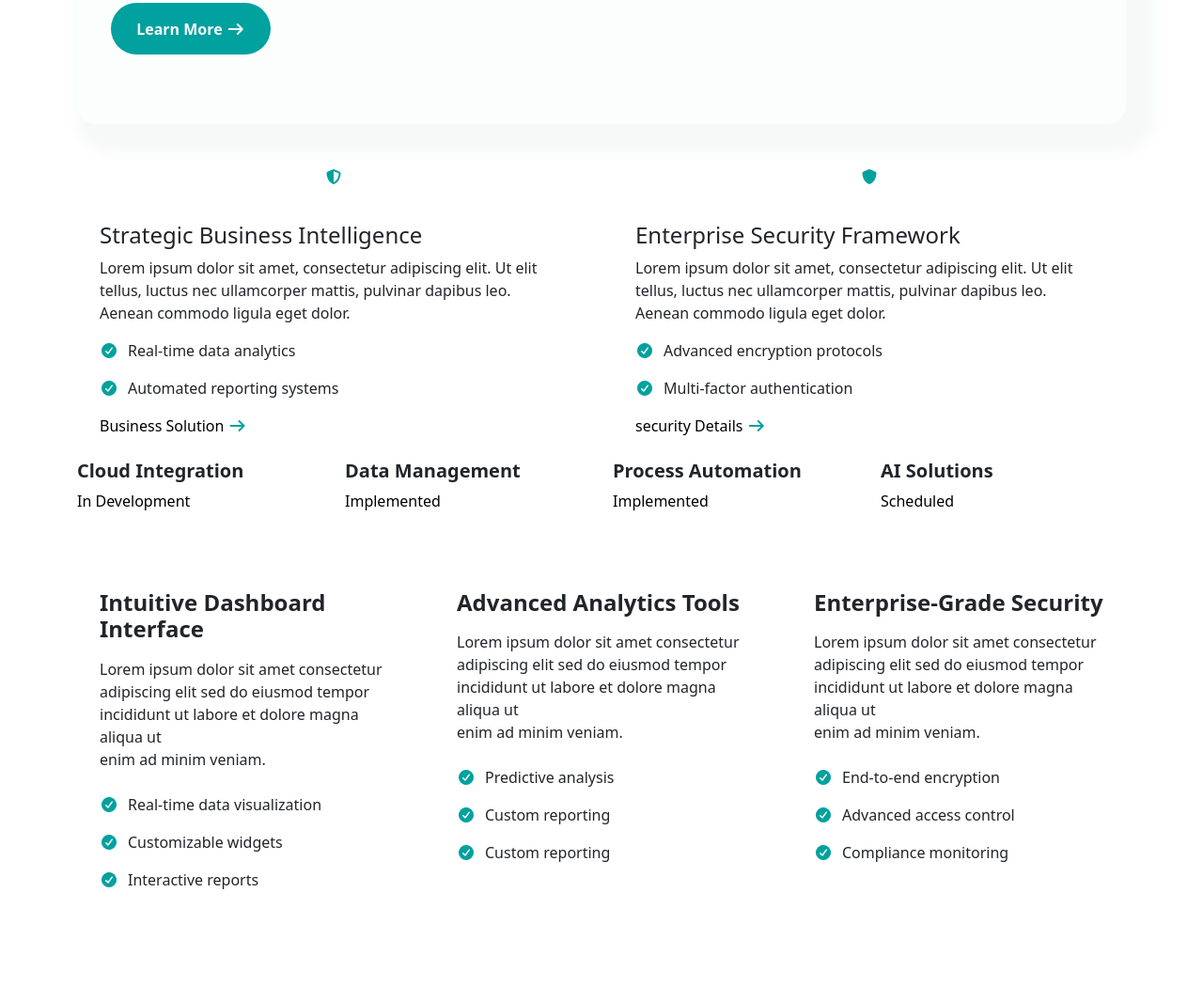
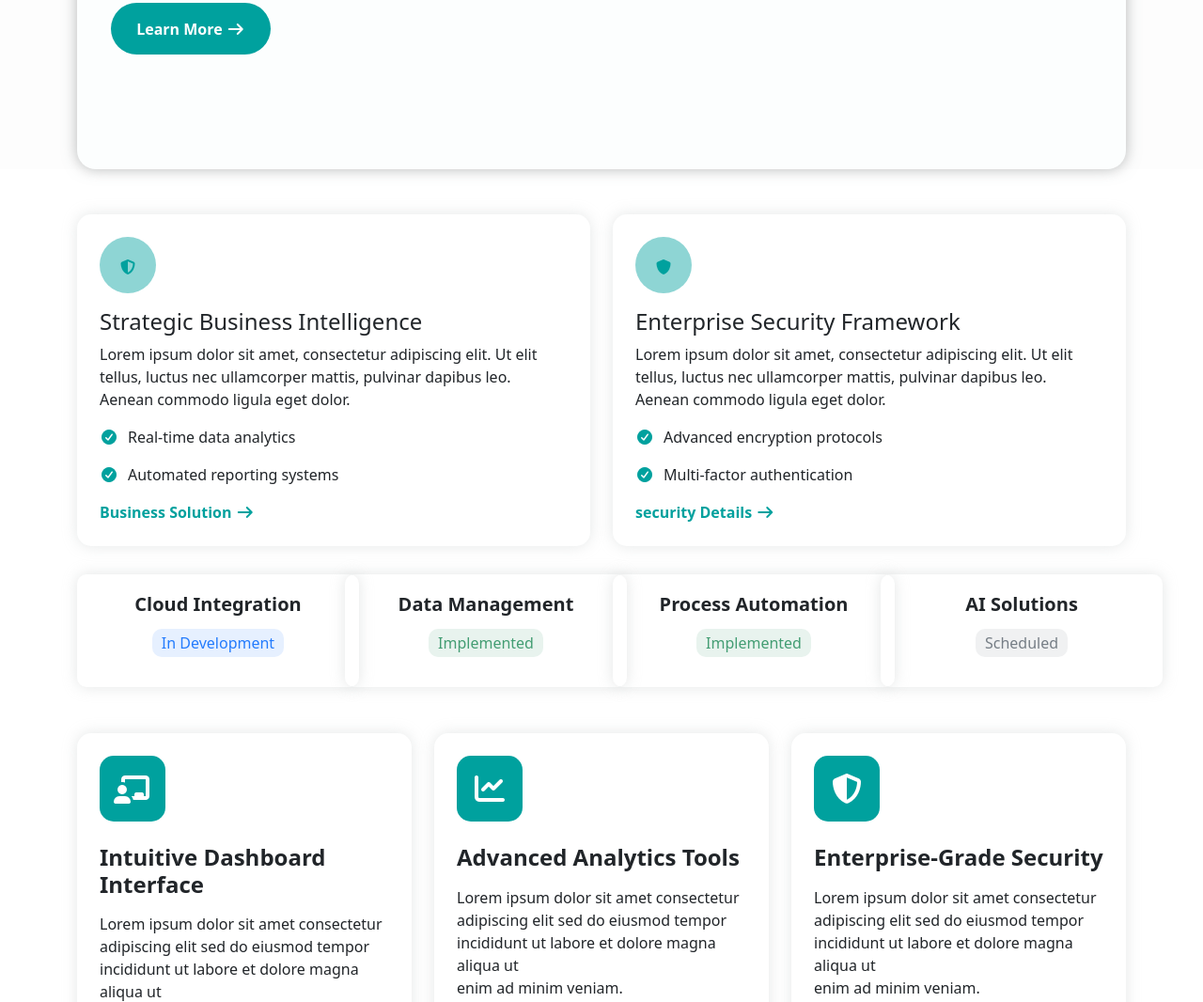
Before and after one commit to abdullahdevx/Landify-Web-Clone, a plain HTML site: page index.html in a window 1280 px wide. Shown: the part 2794-3860 px from the top of the page at 94% size. Drawn offline with nearby package versions, Linux system fonts and the light colour scheme.

Commit message:
Update new2  style.css

```diff
--- a/style.css
+++ b/style.css
@@ -150,19 +150,21 @@ Section 3 :
 /* =================
 Section 4 :
 ===================== */
-
+.features{
+   background-color: #FDFDFD;
+}
 .inner-feature{
     text-align: center;
 }
 
 .inovation{
-    height: 80vh;
+    height: 86vh;
 }
 
 .click{
     background-color: #FCFEFE;
     border-radius: 20px;
-    box-shadow: 15px 15px 15px 15px  #F7F8F8;
+    box-shadow: 0px 0px 15px  #787c7c86;
 
 }
 .icon{
@@ -204,12 +206,85 @@ Section 4 :
 /* =================
 Section 5 :
 ===================== */
+.innersiv{
+    background-color: #00a19e71;
+    height: 60px;
+    width: 60px;
+    border-radius: 200px;
+}
 
+.Section5{
+    height: 75vh;
+    display: flex;
+    align-items: center;
+}
+.inner{
+    border-radius: 15px;
+     box-shadow: 0px 0px 15px  #babebe60;
+}
 
+.a{
+    color: #00A19E;
+    font-weight: 600;
+}
+
+.samea{
+    background-color:#E6F0FF;
+    padding: 3px 10px;
+    border-radius: 10px;
+    font-weight: 500;
+    display: inline-block;
+    margin-top: 6px;
+
+}
+
+.a1{
+     color: #237BFD;
+}
+.a2{
+  background-color: #E8F3EE;
+  color: #439D73;
+}
+.a3{
+ background-color: #E8F3EE;
+  color: #439D73;
+}
+
+.a4{
+ background-color: #F0F1F2;
+  color: #767E86;
+}
+
+.innerbox{
+    height: 120px;
+    width: 300px;
+    margin-top: 30px;
+    border-radius: 10px;
+    text-align: center;
+    box-shadow: 0px 0px 15px  #bfc5c56c;
+}
+
+.innertext{
+    padding-top:20px ;
+}
 /* =================
 Section 6 :
 ===================== */
+.icon6{
+    background-color: #00A19E;
+    width: 70px;
+    height: 70px;
+    border-radius: 15px;
+    text-align: center;
+    align-items: center;
+    display: flex;
+    justify-content: center;
+}
+.inner6{
+    border-radius: 15px;
+    box-shadow: 0px 0px 15px  #babebe60;
 
+}
 
 /* =================
 Section 7 :
```
